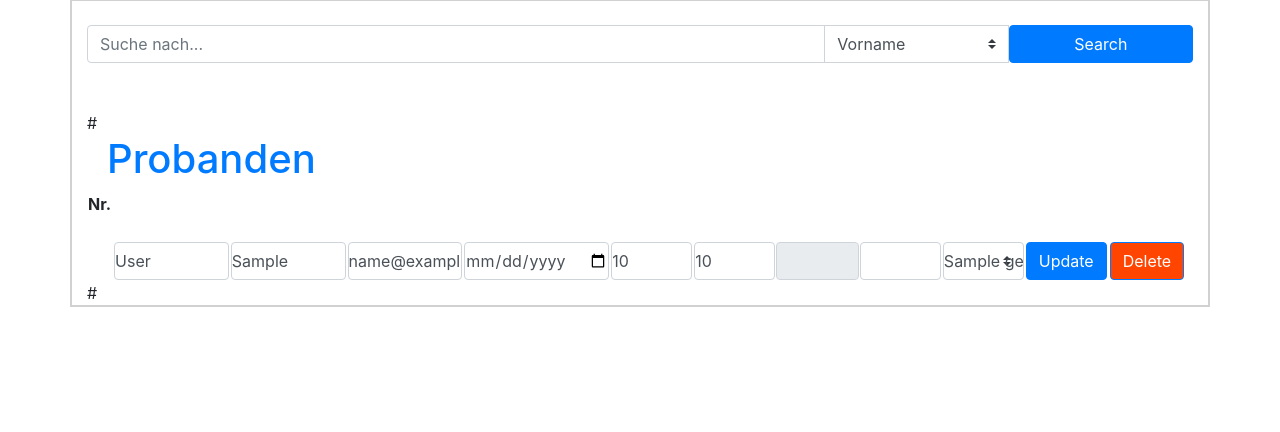
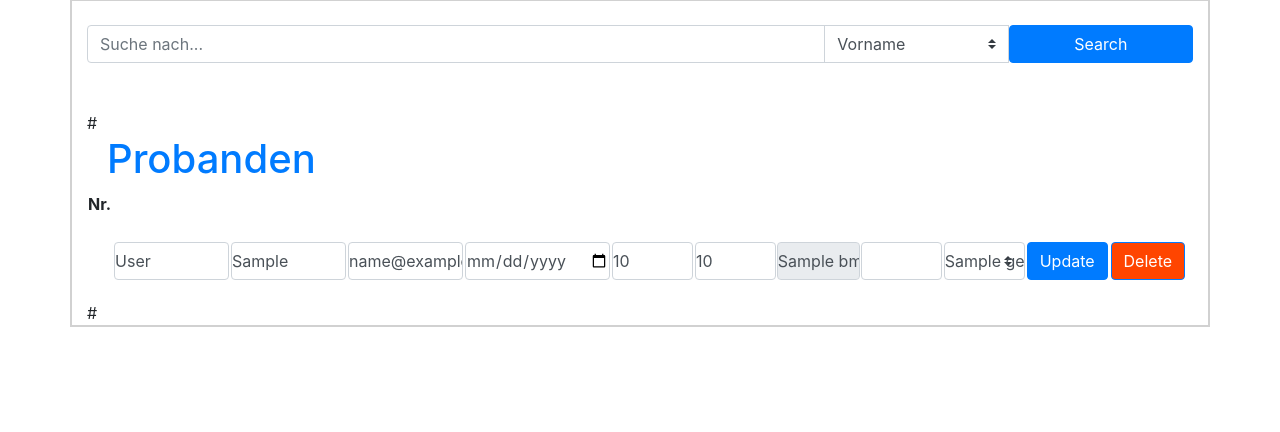
Before and after one commit to janniklth/ProbandApp, a Flask app: template templates/probands.html in a window 1280 px wide. Shown: the part 81-513 px from the top of the page. Run offline with Flask 3, Linux system fonts and the light colour scheme; the template is opened without the code that fills it: most values are stand-ins (such as "Sample title", 1, 10 or a date in 2020); some libraries are stand-ins or nearby versions.

Commit message:
beautify table

```diff
--- a/templates/probands.html
+++ b/templates/probands.html
@@ -28,7 +28,7 @@
 
             <h1 class="text-primary">&ensp;Probanden</h1>
 
-            <table>
+            <table style="margin-bottom: 20px">
                 <thead>
                 <tr>
                     <th>Nr.</th>
@@ -76,7 +76,7 @@
                                            class="form-control" style="margin: 0; padding: 0;">
                                 </div>
                                 <div class="col-1" style="margin: 0; padding: 0;">
-                                    <input type="number" value="{{ p.bmi }}" name="bmi" min="1" max="1" readonly
+                                    <input type="text" value="{{ p.bmi }}" name="bmi" min="1" max="1" readonly
                                            class="form-control" style="margin: 0; padding: 0;">
                                 </div>
                                 <div class="col-1" style="margin: 0; padding-left: 1px; padding-right: 1px;">
```
